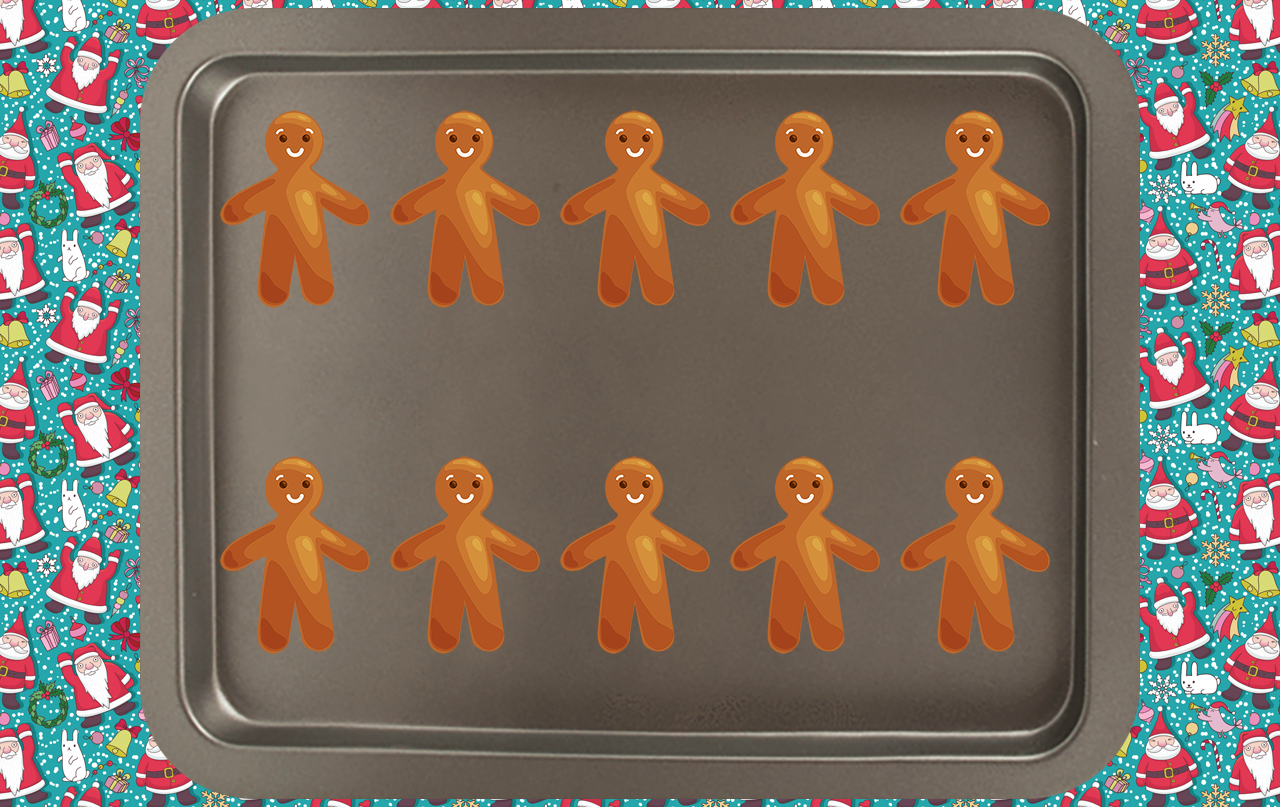
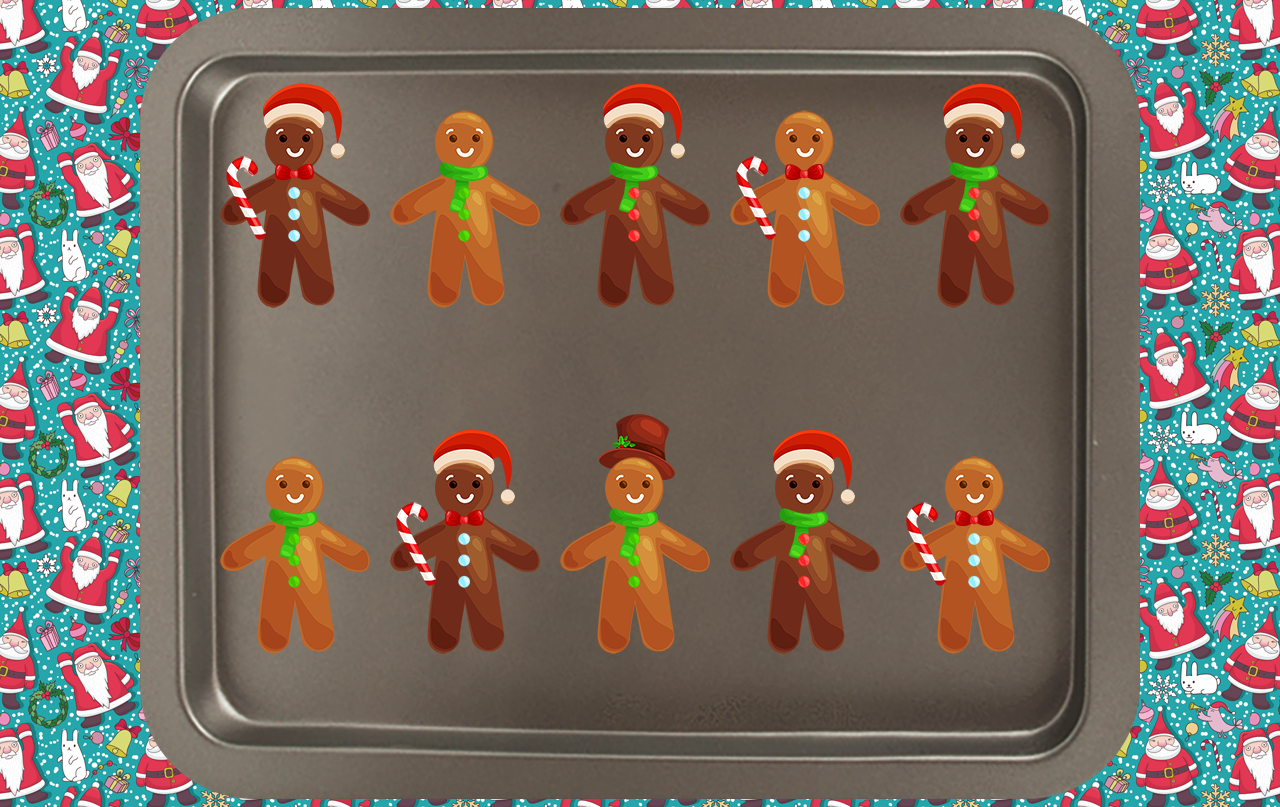
Before and after one commit to rozaromanova/holiday_card, a plain HTML site: page index.html in a window 1280 px wide. Drawn offline with nearby package versions, Linux system fonts and the light colour scheme.

Commit message:
completed the instructions for the js part

```diff
--- a/css/style.css
+++ b/css/style.css
@@ -38,6 +38,8 @@ html {
     margin-top:0px;
     padding-top:50px;
     flex-wrap: wrap;
+
+    Go to javascript/ginger_man.js
   */
   display: flex;
   width:900px;
@@ -58,6 +60,7 @@ html {
     display:block;
     position:relative;
     margin:10px;
+    Move to ginger_man.js to create a chocolate version!
   */
   background-image: url("../images/ginger/ginger.png") ;
   width: 150px;
@@ -68,3 +71,33 @@ html {
   margin:10px;
 
 }
+
+#inside_tray .ginger_man.chocolate {
+    /*
+    17. Set the backround image that can be found under ../images/ginger/ginger-chocolate.png
+    Afterwards let's go back to the js file and continue decorating the ginger
+    men.
+    */
+    background-image: url("../images/ginger/ginger-chocolate.png") ;
+
+}
+
+#inside_tray .ginger_man .block {
+  /*
+  22. Let's setthe following:  width - 150px, height 240px, absolute position,
+  top 0px and display as a block. When done, get back to js file to add some
+  neck accessory!
+  */
+  width: 150px;
+  height: 240px;
+  position:absolute;
+  top:0px;
+  display:block;
+}
+
+#inside_tray .ginger_man .candy{
+  /*
+  34. Add candy background image
+  */
+  background-image: url("../images/ginger/candy.png") ;
+}
--- a/index.html
+++ b/index.html
@@ -34,10 +34,66 @@
     -->
     <script>
     var gingerMen = [];
-          for(var i = 0 ; i<10; i++) {
+    for(var i = 0 ; i<10; i++) {
               gingerMen[i] = new GingerMan();
               $("#inside_tray").append(gingerMen[i].getGingerMan());
+              /*
+              25. Let's give every ginger men the green scarf
+              */
+              gingerMen[i].setNeck(gingerMen[i].neck.SCARF);
+              /*
+              30. Put the green buttons here
+              */
+              gingerMen[i].setButton(gingerMen[i].buttons.GREEN);
+
           }
+
+    /*
+    13. The ginger man slots are allocated, but we are missing the picures for
+    them! Come over to style.css to change that!
+    */
+    /*
+    16. Let's replace every second 'plain' ginger man with the chocolate one. Use
+    cycle to do that. Then move to css to add the background pic.
+    */
+
+    for(var i = 0 ; i<10; i=i+2) {
+            gingerMen[i].setChocolate(true);
+            /*
+            20. Let's set the Santa hat on every 2 ginger men
+            */
+            gingerMen[i].setHat(gingerMen[i].hats.SANTA);
+            /*
+            31. Put the red buttons here and go back to js to finish up -
+            add candy!
+            */
+            gingerMen[i].setButton(gingerMen[i].buttons.RED);
+        }
+    /*
+    21. And now let's place the ST hat on the ginger man number 7. And before we
+    are going to check how it looks, go to css and add the size for the hat div
+    */
+    gingerMen[7].setHat(gingerMen[7].hats.ST);
+
+    /*
+    26. Now, let's pick every 3rd ginger men and put a papillon on him, instead of the
+    scarf. And return to js to continue decorating!
+    */
+    for(var i = 0 ; i<10; i=i+3) {
+            gingerMen[i].setNeck(gingerMen[i].neck.PAPILLON);
+            /*
+            29. Put the blue buttons here
+            */
+            gingerMen[i].setButton(gingerMen[i].buttons.BLUE);
+            /*
+            33. Add candy here and in css!
+            */
+            gingerMen[i].setCandy(true);
+
+        }
+
+
     </script>
+
   </body>
 </html>
--- a/javascript/ginger_man.js
+++ b/javascript/ginger_man.js
@@ -1,16 +1,43 @@
 /*
-8. First we need the 'ginger man factory' that will produce the ginger man div
+10. First we need the 'ginger man factory' that will produce the ginger man div
 elements  with for us. The elements would need to have class so that we can
 style them later.
 */
 
 var GingerMan = function () {
     this.gingerElement = $("<div class='ginger_man'></div>");
-  }
+    /*
+    18. We want now to give the ginger men the hat. For that, let's introduce the
+    variations of the hats the ginger men can have(with the pictures)
+    */
+    this.hats = {
+        SANTA: "santa_hat.png",
+        ST: "st_hat.png",
+        NONE: 0
+    };
+    /*
+    23. Now the time for neck accessory. Add the variations just like we did above
+    */
+    this.neck = {
+        PAPILLON: "neck_papillon.png",
+        SCARF: "neck_scarf.png",
+        NONE: 0
+    };
+    /*
+    27. Time for the buttons - you know what to do(see above!)
+    */
+    this.buttons = {
+        RED: "btn_red.png",
+        GREEN: "btn_green.png",
+        BLUE: "btn_blue.png",
+        NONE: 0
+    };
+
+  };
 
   /*
-  9. Now when we have a factory, we need a way to ask the factory to give us
-  the ginger man.
+  11. Now when we have a factory, we need a way to ask the factory to give us
+  the ginger man. (Go to index.html afterwards)
   */
 
   GingerMan.prototype.getGingerMan = function () {
@@ -18,15 +45,66 @@ var GingerMan = function () {
   };
 
   /*
-  10. So, we have a factory, we can ask the factory to give us a ginger man and
-  now let's ask the factory to give us 10 ginger men
-
-  - create an array gingerMen
-  - add 10 genger men to the array
+  15. On this step we want to create a way to tell the factory to bake the
+  chocolate ginger men. Once we did it, let's head to index.html and place
+  some chocolate ginger men on the tray
   */
 
-  var gingerMen = [];
-        for(var i = 0 ; i<10; i++) {
-            gingerMen[i] = new GingerMan();
-            $("#inside_tray").append(gingerMen[i].getGingerMan());
-        }
+  GingerMan.prototype.setChocolate = function (hasChocolate) {
+      if (hasChocolate) {
+          this.gingerElement.addClass("chocolate");
+      }
+  };
+
+  /*
+  19. Once we have the types of the hat, let's create a wall to tell which hat
+  we want on the ginger men. Go to index.html to place the hats
+  */
+  GingerMan.prototype.setHat = function (hat) {
+    var hatElement = $("<div class='block hat'></div>");
+    this.gingerElement.children(".hat").remove();
+    if (hat == 0) {
+        return;
+    }
+    hatElement.css("background-image", 'url("images/ginger/' + hat + '")');
+    this.gingerElement.append(hatElement);
+  };
+  /*
+  24. And just as we did with the hats, we want to have a way to tell which neck
+  accessory do we want(and then add it in index.html)
+  */
+  GingerMan.prototype.setNeck = function (neck) {
+    var neckElement = $("<div class='block neck'></div>");
+    this.gingerElement.children(".neck").remove();
+    if (neck == 0) {
+        return;
+    }
+    neckElement.css("background-image", 'url("images/ginger/' + neck + '")');
+    this.gingerElement.append(neckElement);
+  };
+
+  /*
+  28. Define the way to tell which buttons do you want (and then add it in index.html)
+  */
+  GingerMan.prototype.setButton = function (button) {
+    var buttonsElement = $("<div class='block buttons'></div>");
+    this.gingerElement.children(".buttons").remove();
+    if (button == 0) {
+        return;
+    }
+    buttonsElement.css("background-image", 'url("images/ginger/' + button + '")');
+    this.gingerElement.append(buttonsElement);
+  };
+
+  /*
+  32. Define the way to add the candy (and then add it in index.html)
+  */
+
+  GingerMan.prototype.setCandy = function (hasCandy) {
+    var candyElement = $("<div class='block candy'></div>");
+    if (hasCandy) {
+        this.gingerElement.append(candyElement);
+    } else {
+        this.gingerElement.children(".candy").remove();
+    }
+};
```
